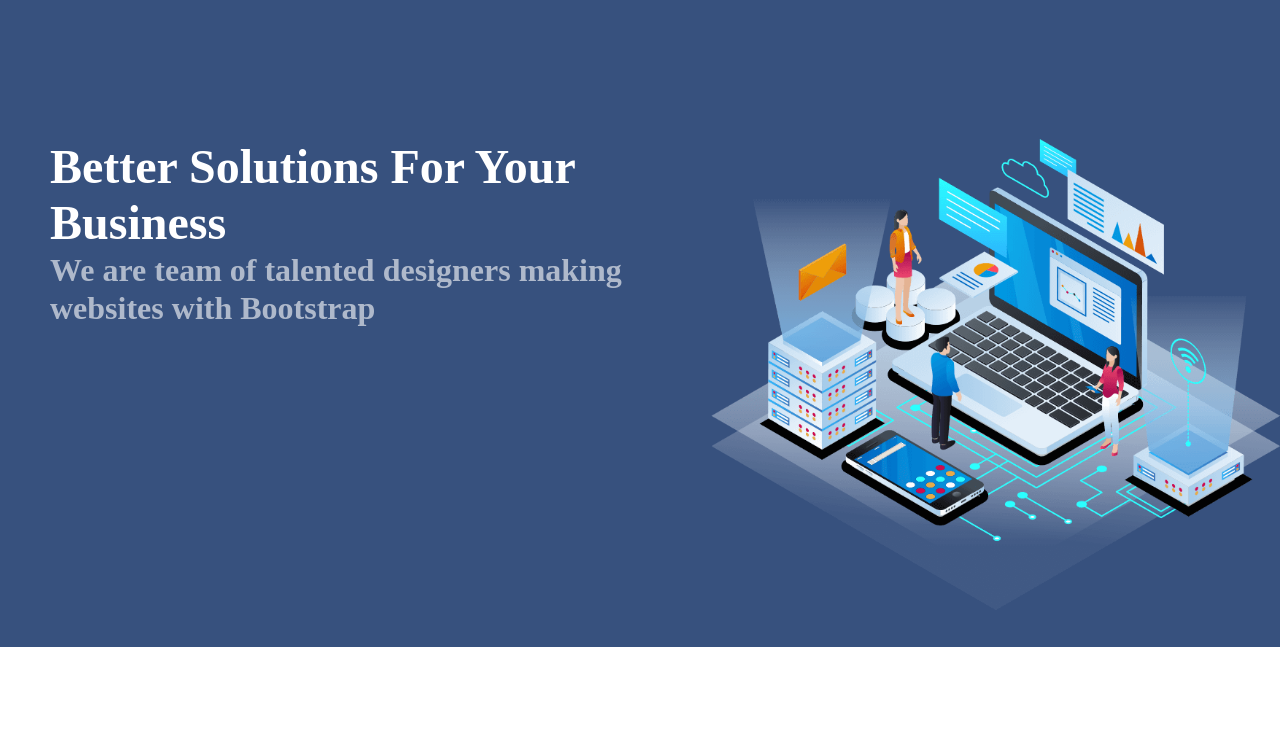
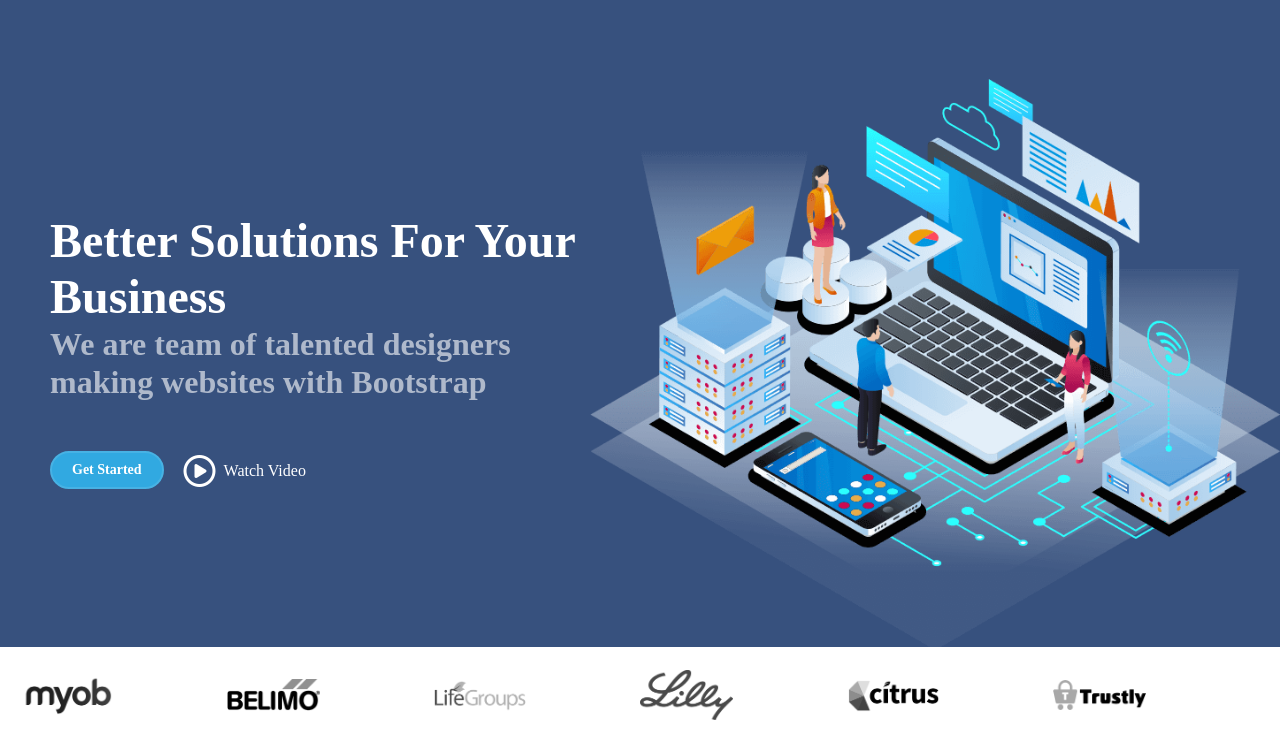
Before and after one commit to SSunwo/piro19, a plain HTML site: page index.html in a window 1280 px wide. Shown: the part 98-845 px from the top of the page. Before the commit the page ends 800 px from the top, so only its background shows below. Drawn offline with Linux system fonts and the light colour scheme.

Commit message:
before animation

```diff
--- a/index.html
+++ b/index.html
@@ -52,7 +52,7 @@
                     <i class="bi bi-chevron-down"></i>
                 </a>
                 <a href="#">Contact</a>
-                <a href="#" id="gs">Get Started</a>
+                <div href="#" class="gs">Get Started</div>
             </div>
         </div>
     </div>
@@ -62,7 +62,13 @@
             <div class="home_left">
                 <h1>Better Solutions For Your Business</h1>
                 <h2>We are team of talented designers making websites with Bootstrap</h2>
-                <div class="home_nav"></div>
+                <div class="home_nav">
+                    <a href="#" class="gs" id="gss">Get Started</a>
+                    <a href="" id="video">
+                        <i class="fa-regular fa-circle-play"></i>
+                        <span>Watch Video</span>
+                    </a>
+                </div>
             </div>
 
             <div class="home_right">
@@ -70,5 +76,27 @@
             </div>
         </div>
     </div>
+    <div class="home_bottom">
+        <div class="bottom_container">
+            <div class="bottom_logo">
+                <img src="./bottom1.png" alt="">
+            </div>
+            <div class="bottom_logo">
+                <img src="./bottom2.png" alt="">
+            </div>
+            <div class="bottom_logo">
+                <img src="./bottom3.png" alt="">
+            </div>
+            <div class="bottom_logo">
+                <img src="./bottom4.png" alt="">
+            </div>
+            <div class="bottom_logo">
+                <img src="./bottom5.png" alt="">
+            </div>
+            <div class="bottom_logo">
+                <img src="./bottom6.png" alt="">
+            </div>
+        </div>
+    </div>
 </body>
 </html>
--- a/style.css
+++ b/style.css
@@ -98,7 +98,8 @@
 .header_logo {
     text-transform: uppercase;
     text-decoration: none;
-    color:white;    font-size: 30px;
+    color:white;
+    font-size: 30px;
     line-height: 1;
     font-weight: 700;
     letter-spacing: 2px;
@@ -134,7 +135,7 @@
     text-decoration: none;
 }
 
-#gs {
+.gs {
     color: #fff;
     background: #31a9e1;
     padding: 10px 20px;
@@ -150,7 +151,7 @@
 
 .home {
     display: flex;
-    padding: 60px 0;
+
     overflow: hidden;
     width: 100%;
     height: 80vh;
@@ -166,7 +167,12 @@
 }
 
 .home_left {
-    padding-left: 50px
+    padding-left: 50px;
+    width: 660px;
+    height: 545px;
+    display: flex;
+    flex-direction: column;
+    justify-content: center;
 
 }
 
@@ -188,6 +194,37 @@
     font-weight: bold;
 }
 
+.home_nav {
+    justify-content: flex-start;
+    display: flex;
+}
+
+.home_nav > a {
+    text-decoration: none;
+
+}
+
+#gss {
+    margin: 0;
+}
+
+#video {
+    display: flex;
+    justify-content: center;
+    align-items: center;
+    transition: 0.5s;
+    margin: 1px 0 0 20px;
+    color: #fff;
+
+
+}
+
+#video > i {
+    font-size: 32px;
+    margin-right: 8px;
+
+}
+
 .home_right {
 
 }
@@ -199,3 +236,29 @@
     overflow-clip-margin: content-box;
     overflow: clip;
 }
+
+.home_bottom {
+    display: flex;
+    height: 100px;
+    color: #444444;
+    overflow: hidden;
+
+}
+
+.bottom_container {
+    display: flex;
+    align-items: center;
+    justify-content: center;
+    margin-right: auto;
+    margin-left: auto;
+    padding-left: 20px;
+    padding-right: 20px;
+}
+
+.bottom_logo > img {
+    max-width: 45%;
+    transition: all 0.4s ease-in-out;
+    display: inline-block;
+    padding: 15px 0;
+    filter: grayscale(100);
+}
```
Also changed, not shown: bottom1.png (added), bottom2.png (added), bottom3.png (added), bottom4.png (added), bottom5.png (added), bottom6.png (added).
